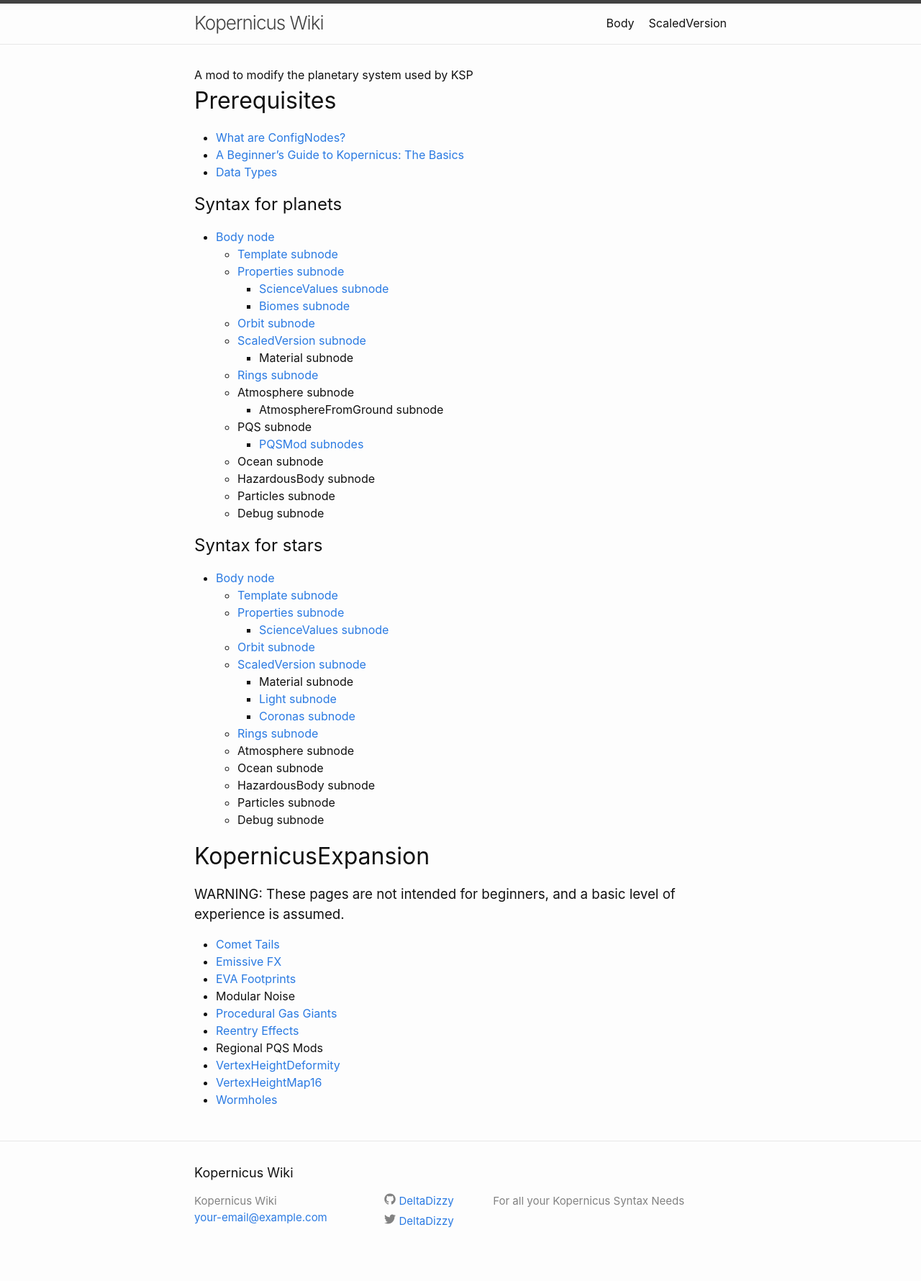
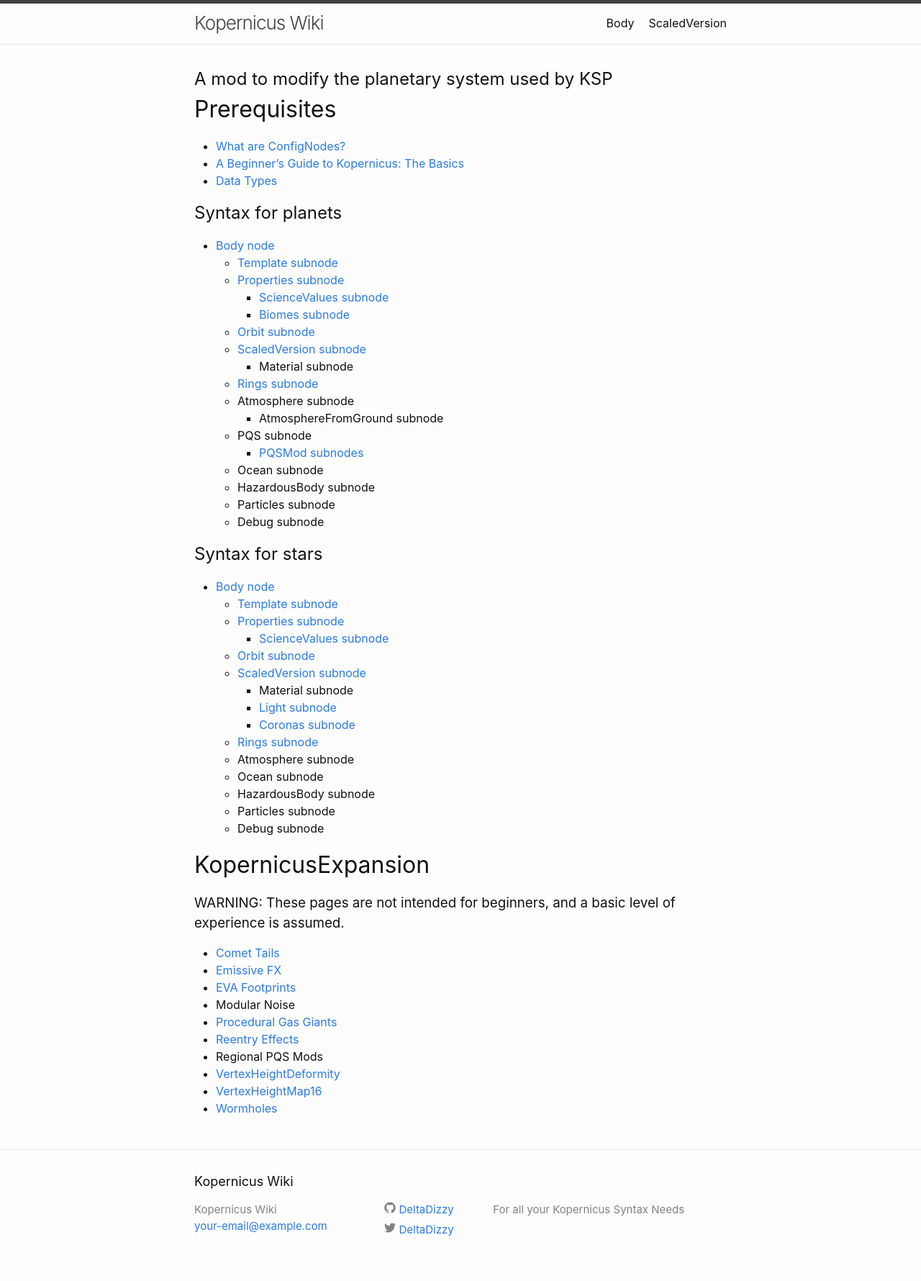
Before and after one commit to Kopernicus/wiki, a Jekyll site: the page built from index.md, in a window 1280 px wide. Shown: the whole page at 72% size. Built offline with Jekyll 4.4.1, drawn with Linux system fonts in a browser that asks for light colours.

Commit message:
Add subtitles css

```diff
--- a/assets/main.css
+++ b/assets/main.css
@@ -364,6 +364,12 @@ table {
         font-size: 18px; } }
 
 /**
+ * Subtitles
+ */
+.subtitle {
+  font-size: 24px; }
+
+/**
  * Syntax highlighting styles
  */
 .highlight {
```
